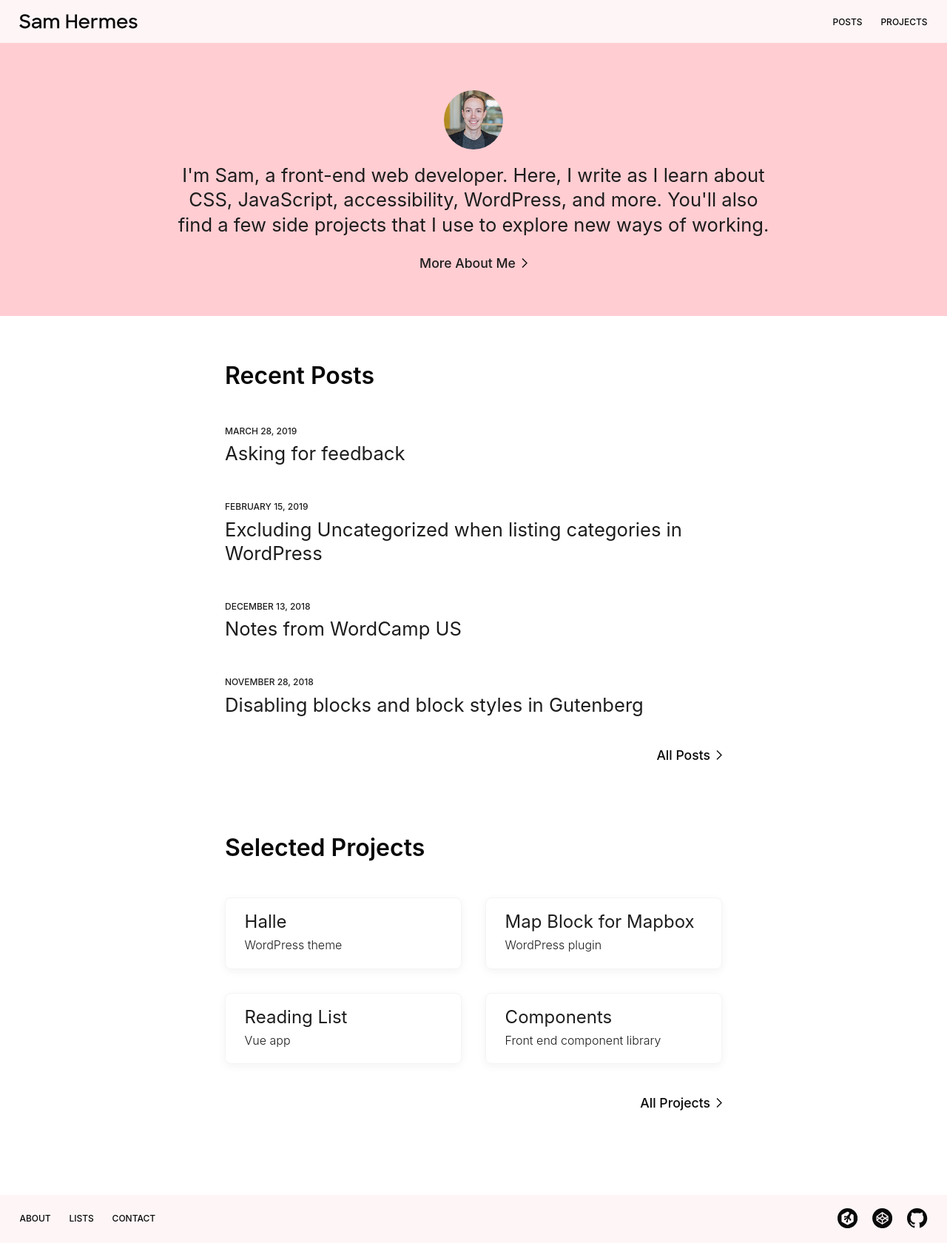
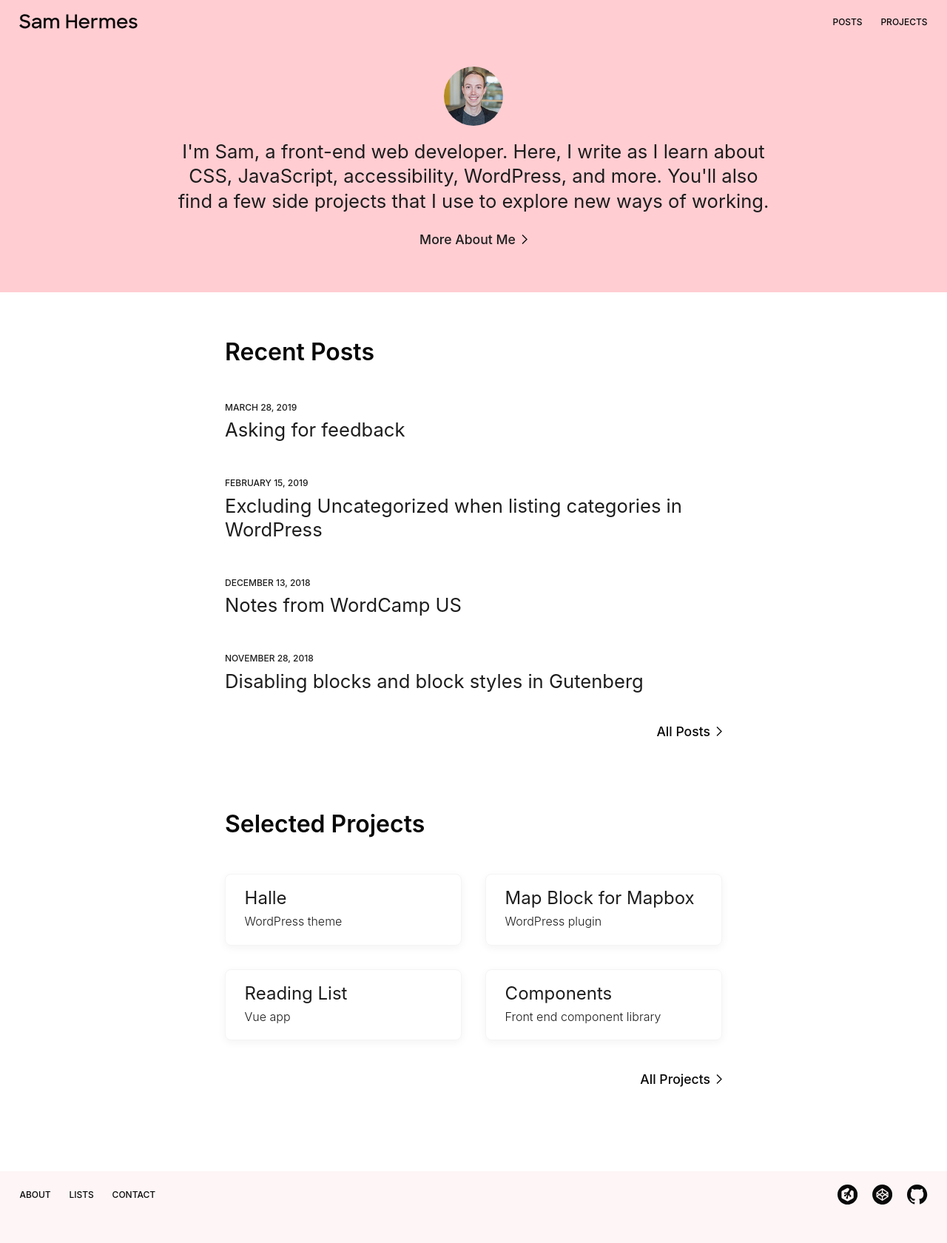
Before and after one commit to samhermes/samhermes.github.io, a Jekyll site: the page built from index.md, in a window 1280 px wide. Shown: the whole page at 74% size. Built offline with Jekyll 4.4.1, drawn with Linux system fonts in a browser that asks for light colours; after the commit the page ends 1648 px from its top, so only the background shows below that.

Commit message:
Use intro background for site header on homepage

```diff
--- a/_sass/_home.scss
+++ b/_sass/_home.scss
@@ -1,4 +1,8 @@
 .page-home {
+    .site-header {
+        background: #FFCDD2;
+    }
+
     .page {
         padding-bottom: 2rem;
     }
@@ -14,7 +18,7 @@
             position: relative;
 
             @media screen and (min-width: 48em) {
-                padding: 4em 0 3.8em;
+                padding: 2em 0 3.8em;
                 width: 80%;
                 text-align: center;
             }
```
